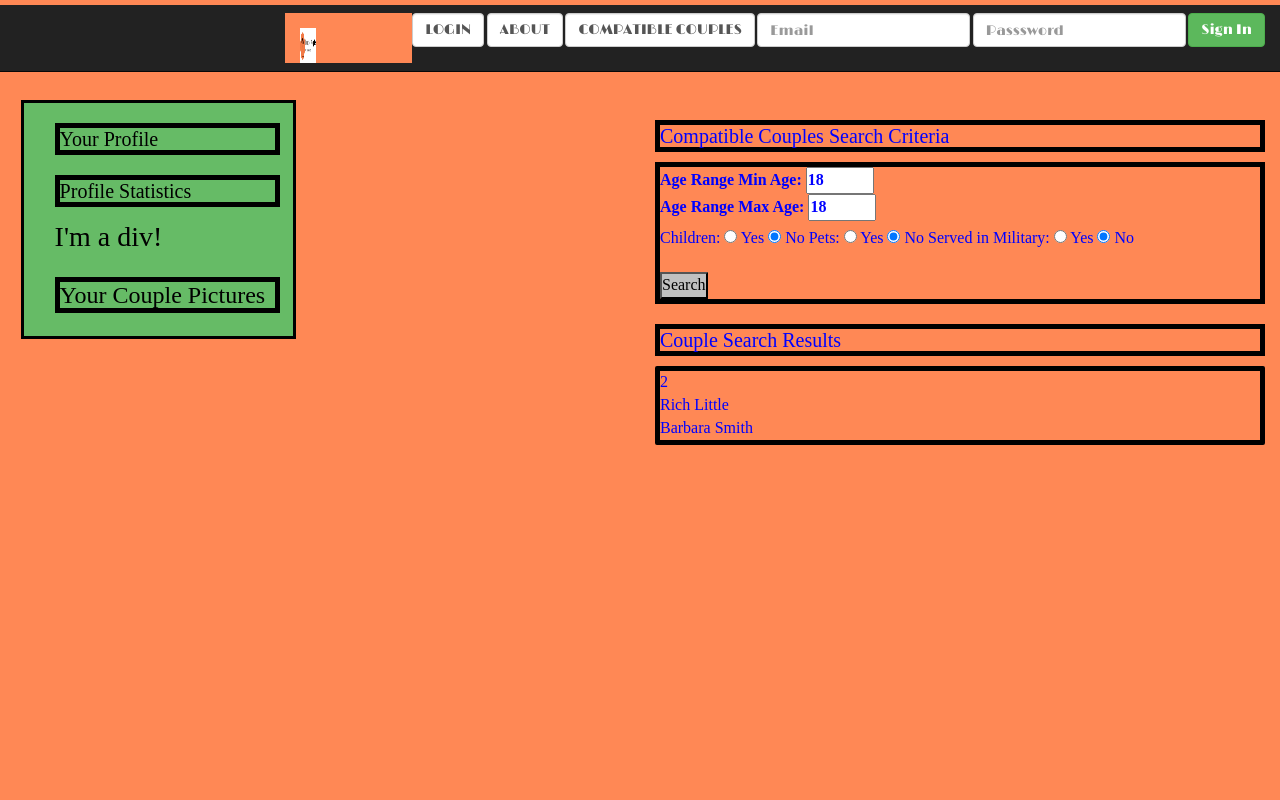
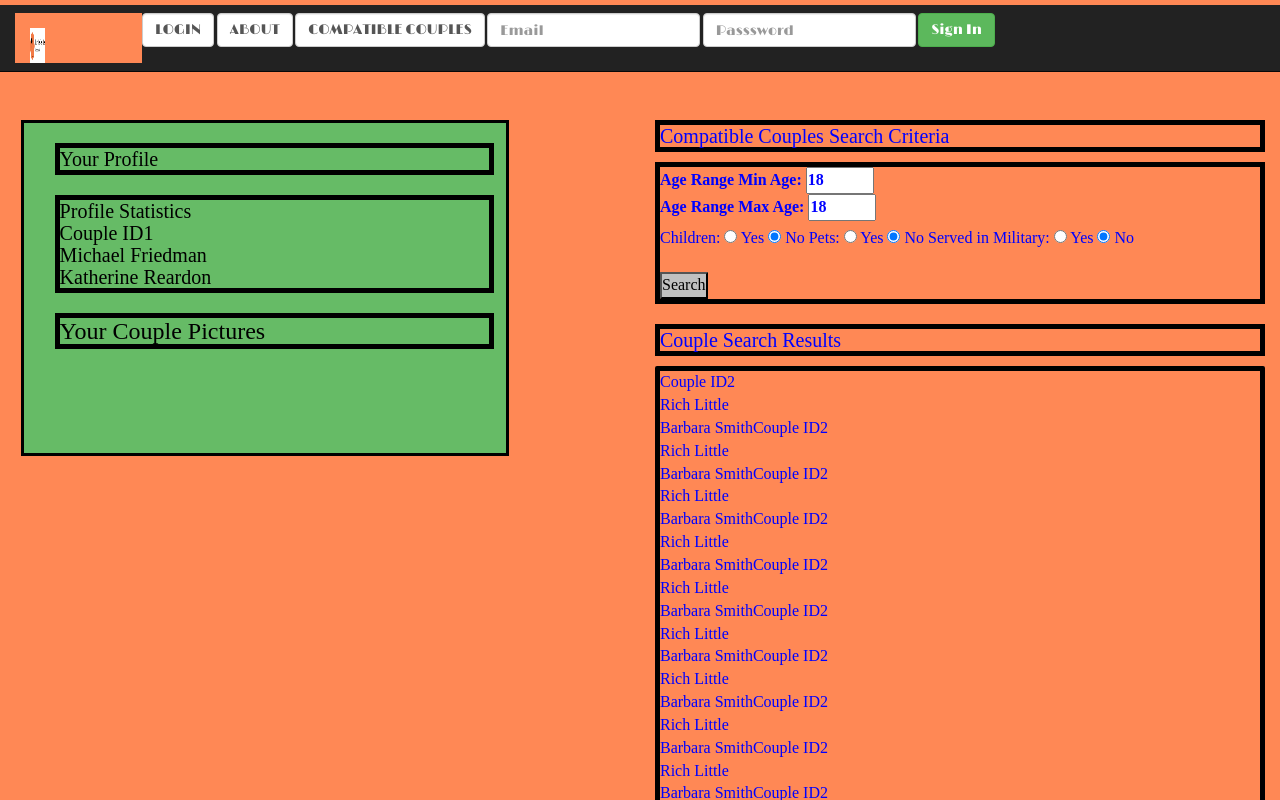
Before and after one commit to mfriedzz/midtermproject, a plain HTML site: page compatiblecouples.html in a window 1280 px wide. Both pictures are taken after a click on the input "Search". Shown: the top 800 px of the page. Drawn offline with nearby package versions, Linux system fonts and the light colour scheme.

Commit message:
wed night

```diff
--- a/compatiblecouples.html
+++ b/compatiblecouples.html
@@ -27,7 +27,7 @@
         <nav class="navbar navbar-inverse  navbar-fixed-top navbar-header" role="navigation">
           <div class="container-fluid">
           <!-- <label id=projectname>Project Name</label> -->
-            <form class="navbar-form navbar-right" role="Email">
+            <form class="navbar-form navbar-left" >
                 <div class="form-group">
                 <a class="navbar-brand" href="#">
                 <img alt="Brand" src="logo/purplepeople2.gif" alt="logo" class=" align-left custom" id="Logo">
@@ -66,14 +66,14 @@
               Age Range Max Age: <input type="number" name="maxage" id="maxage" Value="18" min="18" max="115" /> </label>
             <br >
             Children:
-            <input type = "radio" name="children" Value="Yes" id="childrenyes" /> Yes
-            <input type = "radio" name="children"  Value="No" checked="checked" id="childrenno" /> No
+            <input type = "radio" name="children" Value="true" id="childrenyes" /> Yes
+            <input type = "radio" name="children"  Value="false" checked="checked" id="childrenno" /> No
             Pets:
-            <input type = "radio" name="pets" Value="Yes" id="petsyes"/> Yes
-            <input type = "radio" name="pets"  Value="No" checked="checked"  id="petsno"/> No
+            <input type = "radio" name="pets" Value="true" id="petsyes"/> Yes
+            <input type = "radio" name="pets"  Value="false" checked="checked"  id="petsno"/> No
             Served in Military:
-            <input type = "radio" name="militaryservice" Value="Yes" id="militaryyes" /> Yes
-            <input type = "radio" name="militaryservice"  Value="No" checked="checked" id="militaryno" /> No
+            <input type = "radio" name="militaryservice" Value="true" id="militaryyes" /> Yes
+            <input type = "radio" name="militaryservice"  Value="false" checked="checked" id="militaryno" /> No
 
             <br><br>
             <input type = "submit" name="submitform" value="Search" id="submitbutton"/>
--- a/css/compatiblecouples.css
+++ b/css/compatiblecouples.css
@@ -15,9 +15,15 @@ border: 5px solid black;
 
 }
 
+aside {
+  height: 336px;
+  width: 80%;
+}
 .coupleprofile {
 	position: relative;
-  top: 100px;
+  top: 120px;
+
+
   /*position:absolute;
 	top: 15%;
 	bottom 15%;
--- a/css/style2b.css
+++ b/css/style2b.css
@@ -299,8 +299,8 @@ li > a:only-child:after { content: ''; }
  }
 
 img.custom {
-  width: 16%;
-  height: 16%;
+  width: 15%;
+  height: 15%;
 /*  width: 200px;
   height: 95px;*/
 }
--- a/main.js
+++ b/main.js
@@ -43,7 +43,7 @@
 			var self = this;
 
 			var answers = ["false", "false", "false"];
-			console.log("answers array", answers);
+			//console.log("answers array", answers);
 				//this.coupleDefined = coupleDefined;
 				this.minage = minage;
 				this.maxage = maxage;
@@ -64,7 +64,7 @@
    								console.log("Within the Age limit");
    				 } // partner age if end
 
-   				 if  ((haschildren == self.coupleDefined.partner1HasChildren) || (haschildren == self.coupleDefined.partner2HasChildren)){
+   				 if  ((haschildren === self.coupleDefined.partner1HasChildren) || (haschildren === self.coupleDefined.partner2HasChildren)){
    				 		 answers.push("Have Children");
    				 			console.log("Have Children");
    				 } // children end if
@@ -84,71 +84,24 @@
 
 				}); // end of filter
 
-		 								$('.couplesearchresults').append(self.coupleDefined.coupleid + " " + '<br>')
+				for (var i=0; i<answers.length; i++){
+
+						if (answers[i] !== 'false') {
+								console.log("answersi", i, answers.length,answers[i]);
+								console.log("New array: ", answers[0], answers[1], answers[2]);
+								$('.couplesearchresults').append('Couple ID' +self.coupleDefined.coupleid + " " + '<br>')
 														 .append(self.coupleDefined.partner1FirstName + " ")
    				 										 .append(self.coupleDefined.partner1LastName + " " + '<br>')
 														 .append(self.coupleDefined.partner2FirstName + " ")
 														 .append(self.coupleDefined.partner2LastName);
+						} // if end
 
-			console.log("New array: ", answers[0], answers[1], answers[3]);
+					} // end of for loop
+			//console.log("New array: ", answers[0], answers[1], answers[2]);
 		  return answers;
 		//console.log("New array: ", newArray);
 		//return false;
 
-			 // Couple call(this, minage, maxage, haschildren, haspets, militaryservice).filter(function(this) {
-
-				// 		if (this.haschildren = true){
-			 // 			console.log(this.coupleDefined.partner1LastName);
-				//  		}
-
-
-				//  )};
-				//console.log("from search ", this.coupleDefined.partner1LastName);
-
-				//coupleDefined.filter(function(coupleDefined) {
-							//if (this.haschildren = coupleDefined.partner2NumberOfChildren){
-
-							//console.log(" got in filter for pets ", coupleDefined.partner1LastName);
-
-						//	if (this.haspets === coupleDefined.partner1Pets){
-						//		  console.log(" They have Pets ! " + coupleDefined.partner1LastName);
-
-						//	} else {
-						//		console.log(" They DO NOT HAVE Pets ! " + coupleDefined.partner1LastName);
-
-						//	} //end else
-
-					//});
-
-
-			//console.log("got here in search!");
-			//var search = $(".couplesearchresults");
-  	// 		var items  = $("#childrenyes");
-
-  //  		$("#submitbutton").on("click", function(e){
-
-  //       var v = search.val().toLowerCase();
-  //      if(v == "") {
-  //          items.show();
-  //          return;
-     //   }
-  //       $.each(items, function(){
-  //           var it = $(this);
-  //           var lb = it.find("label").text().toLowerCase();
-  //           if(lb.indexOf(v) == -1)
-  //                it.hide();
-  //       });
-
-		// 	for (var key in this.coupleDefined){
-		// 	//console.log(key);
-		// 	if (this.coupleDefined[key] === "Rich")  {
-		// 	console.log("Here is the First and Last Name", this.coupleDefined.partner1FirstName, this.coupleDefined.partner1LastName);
-		// 	$('.couplesearchresults').append(this.coupleDefined.partner1FirstName + " ");
-		// 	$('.couplesearchresults').append(this.coupleDefined.partner1LastName);
-
-
-		// 	}
-		// }
 
 
 	}; // end of Couple Prototype
@@ -157,17 +110,22 @@
 
 	};
 
-	 function loggedInCouple (loggedInCouple){
+	 Couple.prototype.loggedInCouple = function(loggedInCouple){
+	 		var self = this;
+	 		console.log("self", self);
 			//console.log("got here", loggedInCouple);
 			//Couple.call(this,loggedInCouple);
 
 			// var temp = Couple.call(this,loggedInCouple);
-				var children = this.loggedInCouple.children;
+				//var children = self.loggedInCouple.children;
+				//console.log("children", children);
 		//	console.log("children ", loggedInCouple.children);
-			$('.profilestatistics').after("<div>I'm a div!</div>").text(children);
-			//$('.profile').append().text("Hello!!mf");
-			//console.log("temp", temp);
-			//return children;
+		$('.profilestatistics').append('<br>' + 'Couple ID' + self.coupleDefined.coupleid + " " + '<br>')
+								.append(self.coupleDefined.partner1FirstName + " ")
+   				 				.append(self.coupleDefined.partner1LastName + " " + '<br>')
+								.append(self.coupleDefined.partner2FirstName + " ")
+								.append(self.coupleDefined.partner2LastName);
+
 
 	};
 
@@ -279,7 +237,7 @@
 
 
 
-	};
+	}; // end of Couple 1
 
 	// Defining Couple # 2 Object to be passed to the Couple Class
 	var coupleDefined2 = {
@@ -311,9 +269,9 @@
 		partner1WorkTwitter: "  xx",
 		partner1WorkJobPosition: " Fire Fighter",
 		partner1WorkJobDescription: " Hazardous Materials",
-		partner1HasChildren:true,
+		partner1HasChildren:'true',
 		partner1NumberOfChildren: 2,
-		partner1MilitaryService: false,
+		partner1MilitaryService: 'false',
 		partner1MilitaryDetails: "   ",
 		partner1AllowCoriCheck: true,
 		partner1Activities: [],
@@ -353,9 +311,9 @@
 		partner2WorkTwitter: "  ",
 		partner2WorkJobPosition: " Nurse Practioner",
 		partner2WorkJobDescription: " Newton City Hospital",
-		partner2HasChildren:false,
+		partner2HasChildren:'false',
 		partner2NumberOfChildren: 0,
-		partner2MilitaryService: false,
+		partner2MilitaryService: 'false',
 		partner2MilitaryDetails: "   ",
 		partner2AllowCoriCheck: true,
 		partner2Activities: [],
@@ -507,7 +465,8 @@ var couple1 = new Couple(coupleDefined1,children1);
  var couple3 = new Couple(coupleDefined3, 0);
  //console.log("Couple 3", couple3);
 
- var coupleloggedin = loggedInCouple(couple1);
+ //var coupleloggedin = loggedInCouple(couple1);
+ couple1.loggedInCouple();
 
  	//var coupleloggedin = loggedInCouple(couple1);
 
```
Also changed, not shown: index.html (+1 -1 lines).
